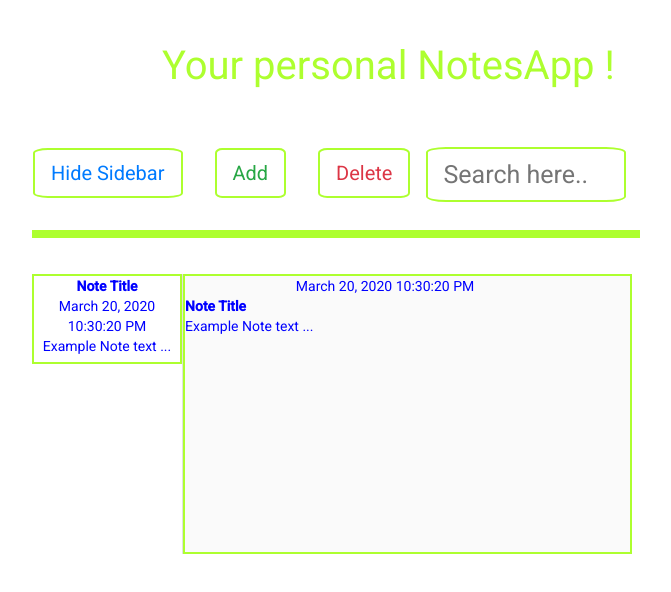
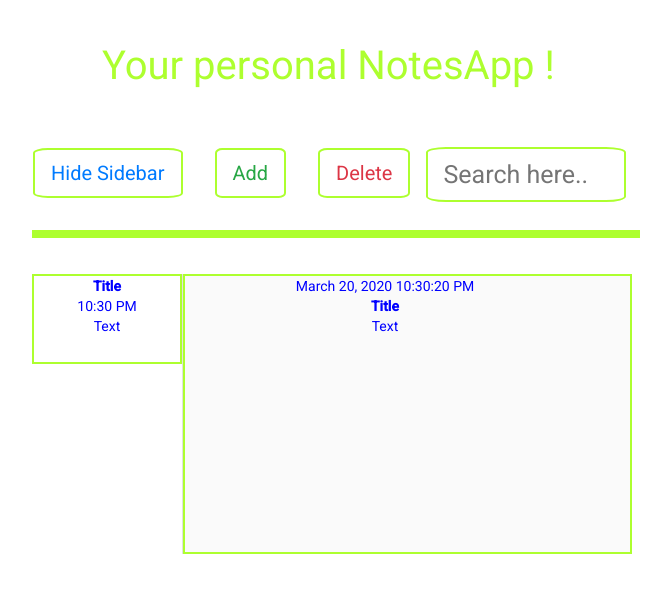
Before and after one commit to Brijesh026/notes-app, an Angular app: page / in a window 1280 px wide. Shown: the top 592 px of the page, without its empty margins (298-969 px from the left). Built offline with nearby package versions, Linux system fonts and the light colour scheme.

Commit message:
implemented search

```diff
--- a/src/app/app.component.css
+++ b/src/app/app.component.css
@@ -1,5 +1,5 @@
 h1 {
-  margin-left: 460px;
+  margin-left: 400px;
   padding-top: 50px;
   text-decoration: greenyellow;
   color: greenyellow;
@@ -41,8 +41,6 @@ hr {
   .side-events {
     width: 150px;
     height: 20px;
-    overflow: auto;
-    display: -ms-inline-flexbox;
   }
 
   .main-events {
--- a/src/app/app.component.html
+++ b/src/app/app.component.html
@@ -6,36 +6,48 @@
       <button type="button" class="btn btn-outline-primary btn-lg m-3" (click)="sidenavToggle()">{{sidebarStatus}}</button>
       <button type="button" class="btn btn-outline-success btn-lg m-3" (click)="addNotes()">Add</button>
       <button type="button" class="btn btn-outline-danger btn-lg m-3" (click)="deleteNotes()">Delete</button>
-    <input type="text" #search class="pos" placeholder="Search here..">
+      <input type="text" #search class="pos" [placeholder]="searchPlaceholder"
+      [disabled]="searchDisabled" (keyup)="searchNotes(search)"
+      (focus)="focusIn()" (focusout)="focusOut(search)">
    </div>
+
   <hr>
 
   <mat-drawer-container class="notes-container">
 
       <mat-drawer mode="side" [(opened)]="opened">
+          <div *ngIf="!searchFlag">
             <div *ngFor="let note of notes" class="side-events a1" (click)="selectNote(note)">
                 <div><b>{{note.title}}</b></div>
-              <div>{{note.date}}</div>
+                <div>{{note.date | date :'h:mm a'}}</div>
                 <div>{{note.body}}</div>
+            </div>
+          </div>
+          <div *ngIf="searchFlag">
+            <div *ngFor="let snote of searchedNotes" class="side-events a1" (click)="selectNote(snote)">
+                <div><b>{{snote.title}}</b></div>
+                <div>{{snote.date | date :'h:mm a'}}</div>
+                <div>{{snote.body}}</div>
+            </div>
           </div>
       </mat-drawer>
 
       <mat-drawer-content class="main-events">
         <div class="a3" *ngIf="!noteSelected && notes.length !== 0">
+            <div contentEditable="false" class="text-center"
+            (input)="notes[0].date=$event.target.innerText">{{notes[0].date}}</div>
+            <b><div contentEditable="true" class="text-center"
+            (input)="notes[0].title=$event.target.innerText">{{notes[0].title}}</div></b>
             <div contentEditable="true" class="text-center"
-          (input)="notes[0].date=$event.target.innerText">{{notes[0].date}}</div>
-          <b><div contentEditable="true" class="text-left"
-          (input)="notes[0].title=$event.target.innerText">{{notes[0].title}}</div></b>
-          <div contentEditable="true" class="text-left"
             (input)="notes[0].body=$event.target.innerText">{{notes[0].body}}</div>
         </div>
 
-        <div class="a3" *ngIf="noteSelected">
+        <div class="a3" *ngIf="noteSelected  && notes.length > 0">
+          <div contentEditable="false" class="text-center"
+               (input)="notes[index].date=$event.target.innerText">{{notes[index].date}}</div>
+          <b><div contentEditable="true" class="text-center"
+               (input)="notes[index].title=$event.target.innerText">{{notes[index].title}}</div></b>
           <div contentEditable="true" class="text-center"
-          (input)="notes[index].date=$event.target.innerText">{{notes[index].date}}</div>
-          <b><div contentEditable="true" class="text-left"
-           (input)="notes[index].title=$event.target.innerText">{{notes[index].title}}</div></b>
-          <div contentEditable="true" class="text-left"
                (input)="notes[index].body=$event.target.innerText">{{notes[index].body}}</div>
         </div>
       </mat-drawer-content>
--- a/src/app/app.component.ts
+++ b/src/app/app.component.ts
@@ -10,42 +10,81 @@ import { formatDate } from "@angular/common";
 export class AppComponent {
   title = 'notes-app';
 
-
   pastDate = formatDate(new Date(2020,2,20,22,30,20), 'MMMM d, y h:mm:ss a','en-US');
 
   notes = [
     {
-      title: "Note Title",
+      title: "Title",
       date: this.pastDate,
-      body: "Example Note text ..."
+      body: "Text"
     }
   ];
 
   opened: boolean = true;
   sidebarStatus = "Hide Sidebar";
   noteSelected = false;
-  index: number;
-
-  constructor(){}
+  index: number = 0;
+  searchDisabled = false;
+  searchPlaceholder = "Search here..";
+  searchFlag = false;
+  searchedNotes: any = [{title:"-", date: "-", body: "-"}];
 
 
+searchNotes(search: any){
+    this.focusIn();
+    let conf = 0;
+    let item: string = search.value;
+    item = item.toLowerCase();
+    let i = 0;
+    while(i < this.notes.length-1){
+      let title: string = this.notes[i].title.toLowerCase();
+      let date: string = this.notes[i].date.toString();
+      date = date.toLowerCase()
+      let body: string = this.notes[i].body.toLowerCase();
+      let s1:number = title.search(item);
+      let s2:number = date.search(item);
+      let s3:number = body.search(item);
+      //console.log(s1,s2,s3);
+
+      if(s1 > -1 || s2 > -1 || s3 > -1 ){
+        this.searchedNotes = [this.notes[i], ...this.searchedNotes];
+        this.searchFlag = true;
+        conf++;
+      }
+      i++;
+    }
+
+    if(this.searchFlag){
+      this.searchedNotes.splice((this.searchedNotes.length-1),1);
+    }
+    else {
+      return alert("No records found !!");
+    }
+
+}
+
   addNotes(){
-    this.noteSelected = false;
+    this.searchFlag = false;
+    this.searchPlaceholder = "Search here..";
     const presentDate = formatDate(new Date(), 'MMMM d, y h:mm:ss a','en-US');
     this.notes = [
       {
-        title: `Title New note${this.notes.length+1}` ,
+        title: `Title New note${this.notes.length+1}`,
         date: presentDate,
-        body: "Your note goes here..."
+        body: `Text${this.notes.length+1}`
       }, ...this.notes
     ]
-    if(this.notes.length > 0)
+    if(this.notes.length > 0){
       this.sidebarStatus = "Show Sidebar";
+      this.searchDisabled = false;
+
+    }
   }
 
 
 
   deleteNotes(){
+    this.searchFlag = false;
     if(this.noteSelected){
       this.notes.splice(this.index,1);
       this.noteSelected = false;
@@ -57,6 +96,8 @@ export class AppComponent {
     if(this.notes.length === 0){
       this.opened=false;
       this.sidebarStatus = "Sidebar Disabled";
+      this.searchDisabled = true;
+      this.searchPlaceholder = "Disabled";
     }
   }
 
@@ -77,11 +118,21 @@ export class AppComponent {
   selectNote(note: any){
     this.noteSelected = true;
     this.index = this.notes.indexOf(note);
-    const id = this.index;
+    let id = this.index;
     //console.log(this.index, note.title);
-    this.notes[id].title = note.title;
-    this.notes[id].date = note.date;
-    this.notes[id].body = note.body;
+
   }
 
+  focusIn(){
+    let c = this.searchedNotes.length-1;
+    while(c>0){
+      this.searchedNotes.splice(c,1);
+      c--;
+   }
+ }
+
+ focusOut(search: any){
+   search.value = "";
+ }
+
 }
```
Lines whose indentation alone changed are shown as unchanged.
